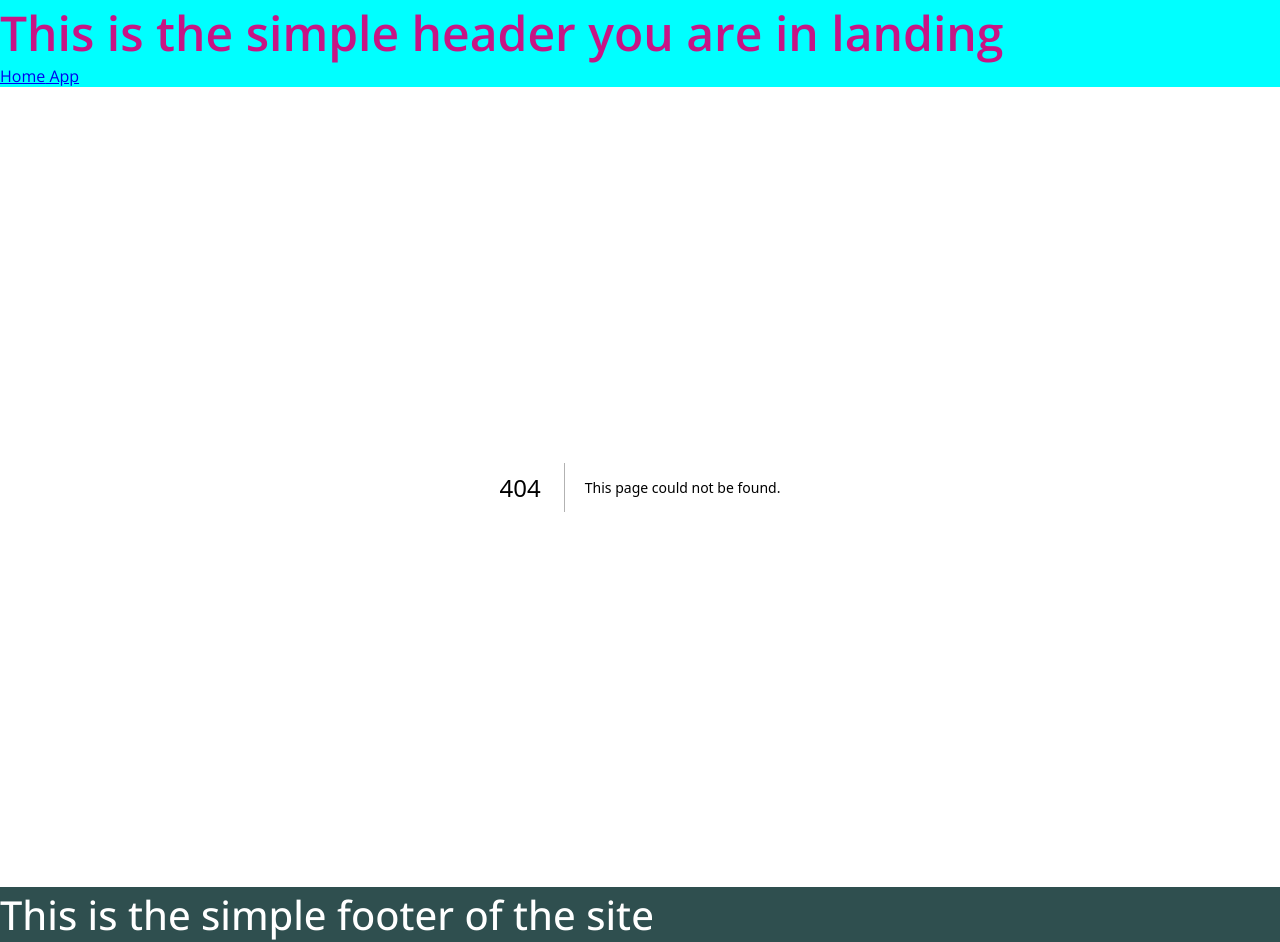
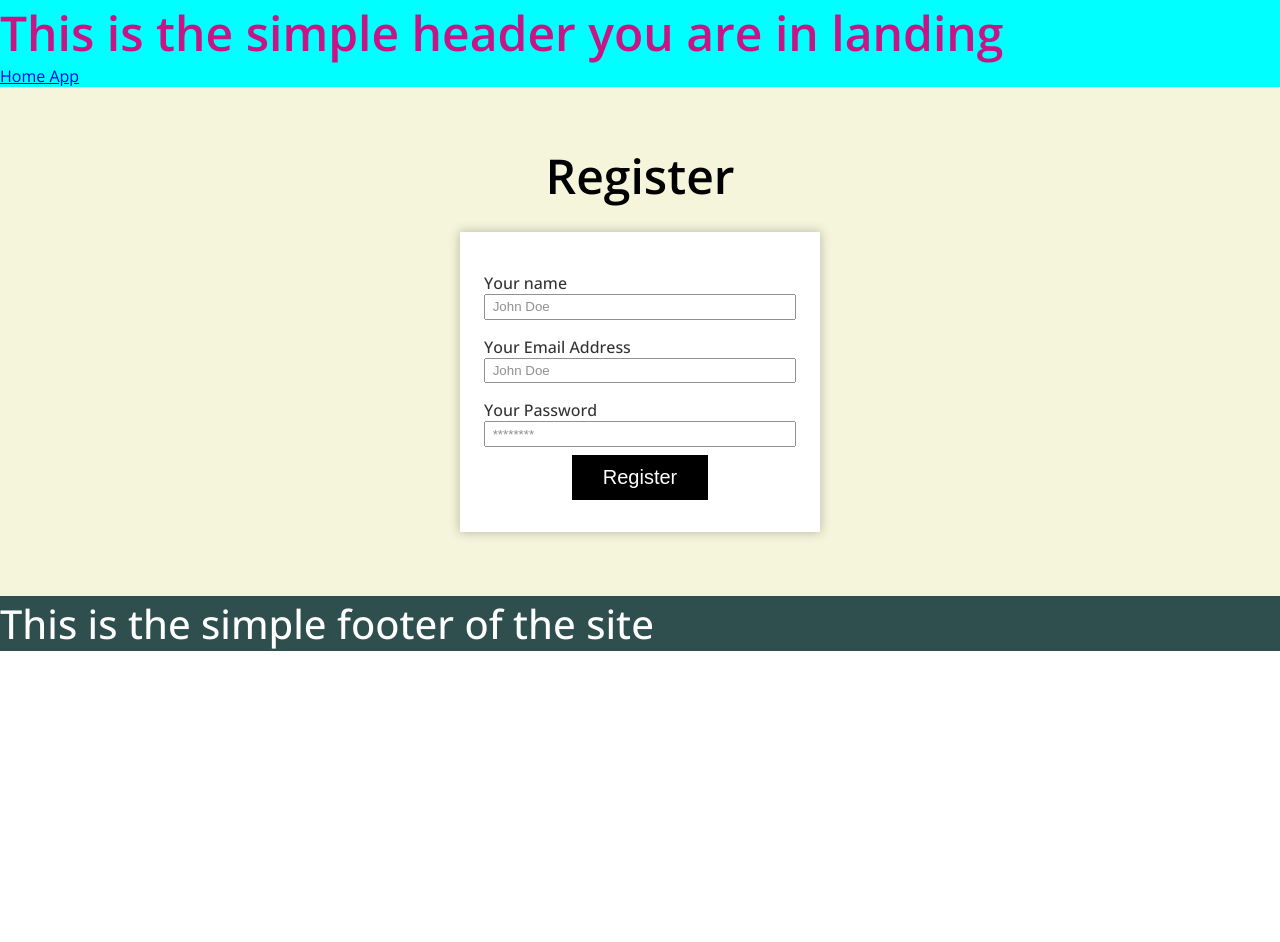
Before and after one commit to najmulhc/spendle, a Next.js app: page /auth/register in a window 1280 px wide. Before the commit this address had no page. After the commit the page ends 800 px from the top, so only its background shows below. Built offline with nearby package versions, Linux system fonts and the light colour scheme.

Commit message:
login and register page added with react hook form

```diff
--- a/app/app/page.jsx
+++ b/app/app/page.jsx
@@ -1,14 +1,10 @@
 "use client";
-
-import { setToApp } from "@/redux/navbarSlice/navbarSlice";
 import { useEffect } from "react";
 import { useDispatch } from "react-redux";
 
 export default function AppPage() {
   const dispatch = useDispatch();
-  useEffect(() => {
-    dispatch(setToApp());
-  }, [dispatch]);
+  useEffect(() => {}, [dispatch]);
   return (
     <main>
       <h2>This is the app page</h2>
--- /dev/null
+++ b/app/auth/auth.module.css
@@ -0,0 +1,31 @@
+.heading{
+    text-align: center;
+    padding: 1.5rem 0;
+}
+.form {
+    margin: 0 auto;
+    background-color: white;
+    box-shadow: 0 0 10px #35353556;
+    max-width: 360px;
+    margin-bottom: 2rem;
+    padding: 2rem 1.5rem;
+    display: flex;
+    flex-direction: column;
+}
+
+.label {
+    margin:.5rem 0rem;
+}
+
+.formInput {
+   width: 100%;
+}
+
+.authButton{
+   margin: 0 auto;
+}
+
+.main {
+    background-color: beige;
+    padding: 2rem 0;
+}
--- /dev/null
+++ b/app/auth/register/page.jsx
@@ -0,0 +1,48 @@
+"use client";
+import styles from "../auth.module.css";
+import { useForm } from "react-hook-form";
+export default function Register() {
+  const { register, handleSubmit , reset} = useForm();
+  const onSubmit = (value) => {
+    console.log(value);
+    reset();
+  };
+  return (
+    <main className={styles.main}>
+      <h1 className={styles.heading}>Register</h1>
+      <form onSubmit={handleSubmit(onSubmit)} className={styles.form}>
+        <label htmlFor="name" className={styles.label}>
+          <p>Your name</p>
+          <input
+            className={styles.formInput}
+            type="text"
+            id="name"
+            placeholder="John Doe"
+            {...register("name", { required: true })}
+          />
+        </label>
+        <label htmlFor="email-address" className={styles.label}>
+          <p>Your Email Address</p>
+          <input
+            className={styles.formInput}
+            type="email"
+            id="email-address"
+            placeholder="John Doe"
+            {...register("email", { required: true })}
+          />
+        </label>
+        <label htmlFor="password" className={styles.label}>
+          <p>Your Password</p>
+          <input
+            className={styles.formInput}
+            type="password"
+            id="password"
+            placeholder="********"
+            {...register("password", { required: true })}
+          />
+        </label>
+        <button className={styles.authButton}>Register</button>
+      </form>
+    </main>
+  );
+}
--- a/app/layout.jsx
+++ b/app/layout.jsx
@@ -1,4 +1,4 @@
-import Providers from "@/redux/Providers";
+import Providers from "../redux/Providers";
 import Footer from "./components/footer/footer";
 import Header from "./components/header/header";
 import "./globals.css";
--- a/app/page.jsx
+++ b/app/page.jsx
@@ -1,8 +1,8 @@
 "use client";
 import { useDispatch } from "react-redux";
 import styles from "./home.module.css";
-import { setToApp, setToLanding } from "@/redux/navbarSlice/navbarSlice";
 import { useEffect } from "react";
+import { setToApp, setToLanding } from "../redux/navbarSlice/navbarSlice";
 export default function HomePage() {
   const dispatch = useDispatch();
   useEffect(() => {
--- a/package.json
+++ b/package.json
@@ -15,6 +15,7 @@
     "next": "13.4.12",
     "react": "18.2.0",
     "react-dom": "18.2.0",
+    "react-hook-form": "^7.45.2",
     "react-redux": "^8.1.2",
     "redux": "^4.2.1"
   },
```
Also changed, not shown: app/auth/login/page.jsx (added, +38 -0 lines), 1 other file (tests, documents, lock files or other folders).
